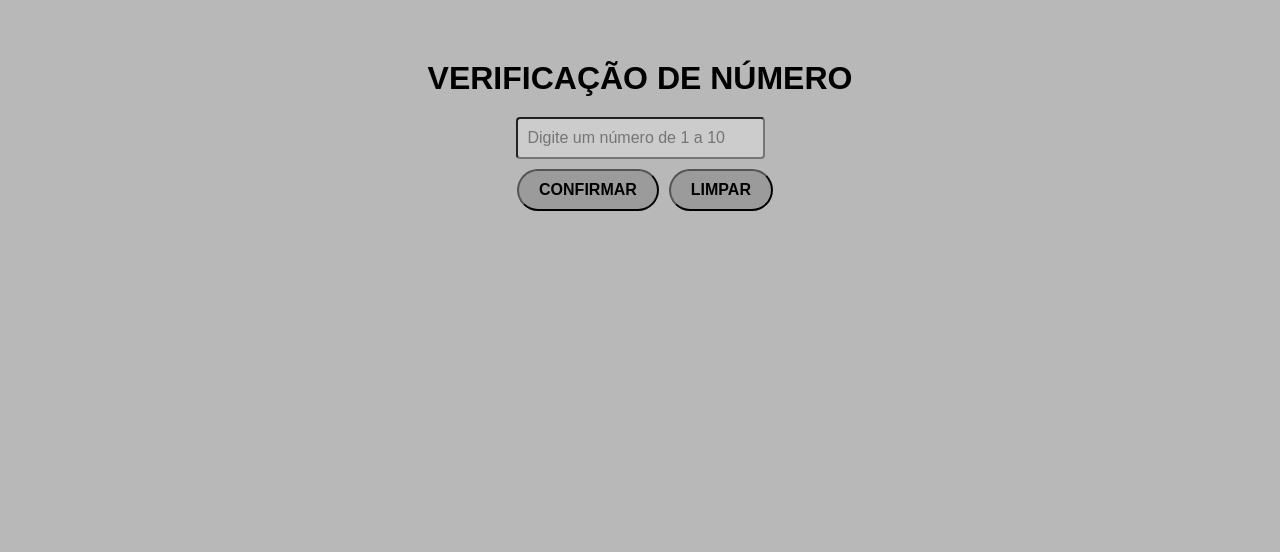
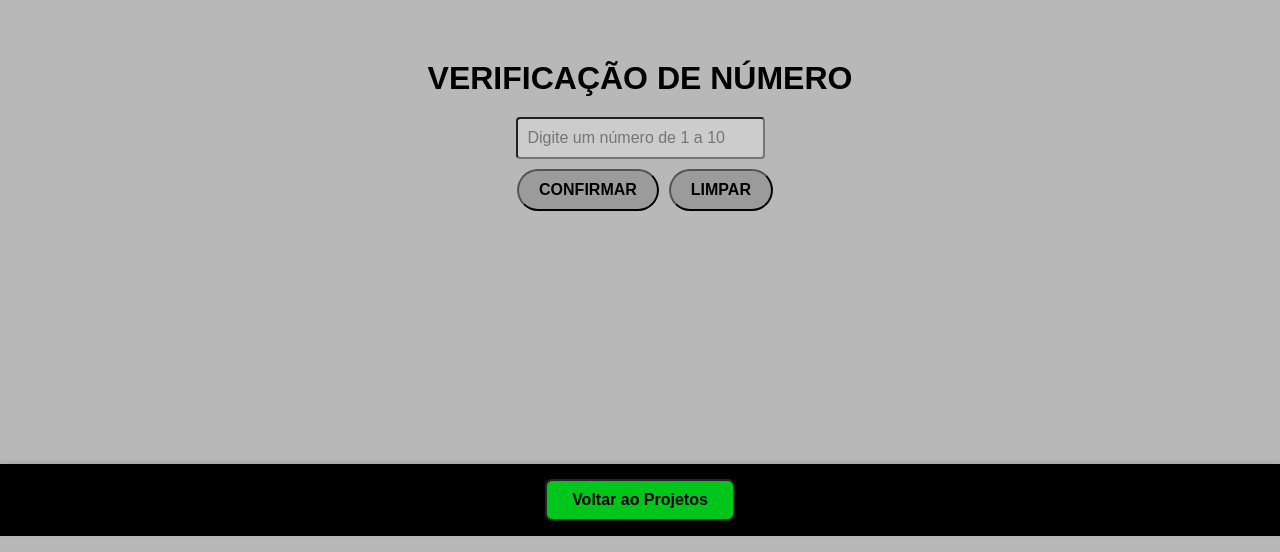
Before and after one commit to senacscsrs/BrunoW, a plain HTML site: page projetos/chute/index.html in a window 1280 px wide. Shown: the part 264-816 px from the top of the page. Drawn offline with Linux system fonts and the light colour scheme.

Commit message:
finalmente

```diff
--- a/projetos/chute/index.html
+++ b/projetos/chute/index.html
@@ -63,6 +63,65 @@
         background-color: #cccccc;
         padding: ;
       }
+
+              .footervoltar {
+            position: fixed; /* fixa no rodapé */
+            bottom: 0;
+            left: 0;
+            width: 100%;
+            background-color: #000000; /* cor de fundo suave */
+            padding: 15px 0;
+            text-align: center; /* centraliza o conteúdo */
+            box-shadow: 0 -2px 5px rgba(0,0,0,0.1);
+            z-index: 1000; /* para ficar acima de outros elementos */
+        }
+
+        .voltar {
+            display: inline-block;
+            background-color: rgb(0, 197, 26);
+            color: #000000;
+            font-family: Arial, Helvetica, sans-serif;
+            font-weight: bolder;
+            padding: 10px 25px;
+            border-radius: 7px;
+            text-decoration: none;
+            border: 2px solid #222;
+            box-shadow: 0 2px 6px rgba(0,0,0,0.08);
+            transition:
+                background 0.2s,
+                color 0.2s,
+                box-shadow 0.2s,
+                transform 0.15s;
+}
+
+        .voltar:hover {
+            background-color: rgb(3, 100, 0);
+            color: white;
+            box-shadow: 0 4px 16px rgba(0,0,0,0.18);
+            transform: translateY(-2px) scale(1.2);
+            border-color: #000;
+            font-style: normal; /* remove itálico no hover */
+        }
+
+        .reset {
+            background-color: gray;
+            color: white;
+            border-radius: 20px;
+             width: 100px;
+            height: 30px;
+        }
+
+        .reset:hover {
+            background-color: rgb(94, 94, 94);
+            transform: scale(1.1);
+            transition: ease-in-out 0.5s;
+        }
+
+        .resetdiv {
+            display: flex;
+            justify-content: center;
+            align-self: bottom;
+        }
     </style>
   </head>
   <body>
@@ -113,5 +172,10 @@
         secretNumber = Math.floor(Math.random() * 10) + 1;
       }
     </script>
+
+    <footer class="footervoltar">
+    <a href="../../index.html#pessoal" class="voltar">Voltar ao Projetos</a>
+  </footer>
+
   </body>
 </html>
```
Also changed, not shown: projetos/colorswitch/index.html (+62 -0 lines).
